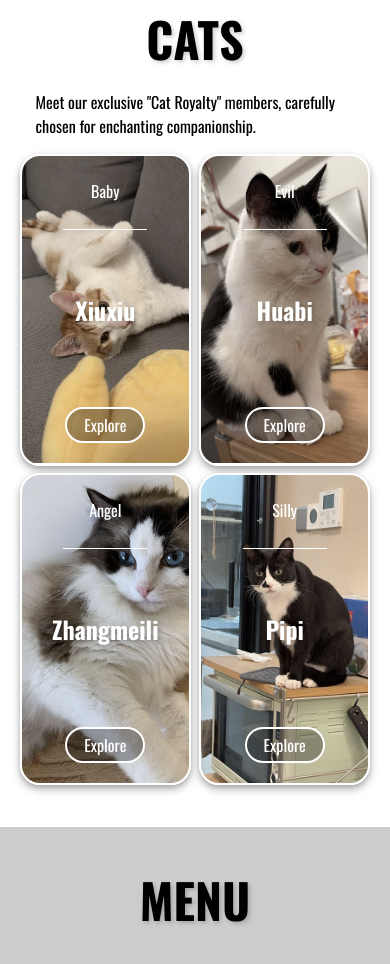
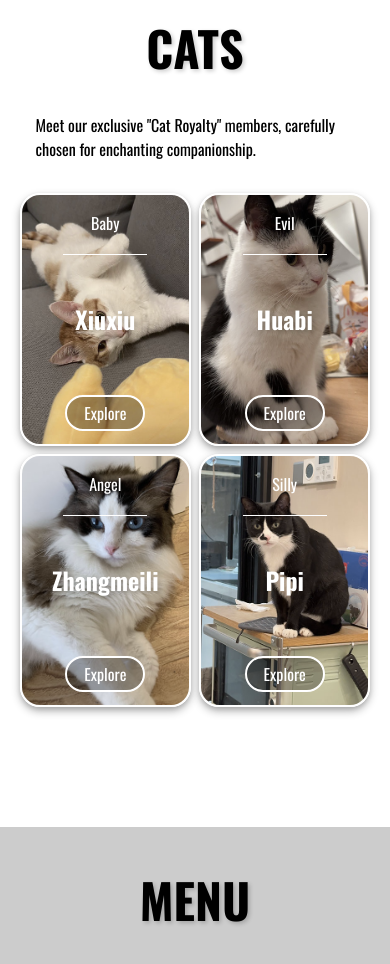
Before and after one commit to paracide/capstone-cafe, a plain HTML site: page index.html in a window 390 px wide. Shown: the part 975-1939 px from the top of the page. Drawn offline with nearby package versions, Linux system fonts and the light colour scheme; files that its build step writes are made by us from their sources.

Commit message:
home img responsive

```diff
--- a/index.html
+++ b/index.html
@@ -20,7 +20,6 @@
         margin: 0;
         padding: 0;
       }
-
 
 
       h1 {
@@ -58,9 +57,15 @@
         place-items: center;
       }
 
+      .home-cats-container .home-cat-card-group {
+        display: grid;
+        grid-template-columns: repeat(4, 1fr);
+        grid-gap: 2vw;
+      }
+
       .home-cats-container .home-cat-card {
-        width: 17vw;
-        height: 30vw;
+        width: 20vw;
+        height: 60vh;
         background-size: cover;
         overflow: hidden;
         color: #ffffff;
@@ -69,16 +74,12 @@
         /*make the text on the image*/
       }
 
-      .home-cats-container .home-cat-card-group {
-        display: grid;
-        grid-template-columns: repeat(4, 1fr);
-        grid-gap: 2vw;
-      }
 
       .home-cats-container .home-cat-card img {
-        max-height: 100%;
+        height: 100%;
+        width: 100%;
         filter: grayscale(0.3);
-        object-fit: contain;
+        object-fit: cover;
         transition: all 0.3s ease-in-out;
       }
 
@@ -205,8 +206,9 @@
         /*cats*/
         .home-cats-container .home-cat-card {
           width: 44vw;
-          height: 80vw;
+          height: 30vh;
         }
+
 
         /*cat card two column in mobile*/
         .home-cats-container .home-cat-card-group {
@@ -216,6 +218,10 @@
         /*menu 1 column in mobile*/
         .home-menu-container {
           grid-template-columns: 1fr;
+        }
+
+        .home-menu-container .menu-img-container{
+          height: 15vh;
         }
 
         /*make them normal order*/
@@ -240,7 +246,7 @@
   <body>
     <div class="wrapper">
       <header>
-        <img id="logo" src="media/logo.png" alt="yanyan cafe">
+        <img id="logo" src="media/logo.png" height="" alt="yanyan cafe">
       </header>
       <nav class="transition shadow">
         <div class="transition">
```
Also changed, not shown: components/cats.html (+1 -1 lines).
